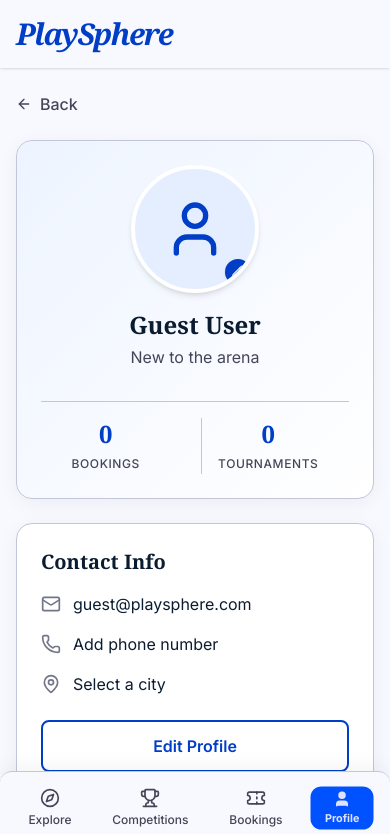
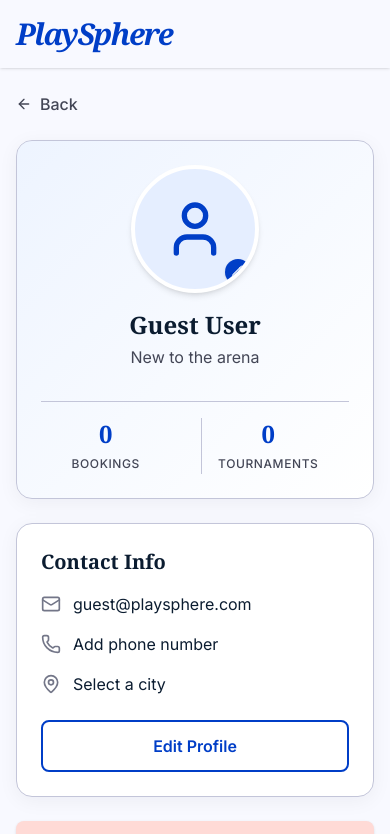
Before and after one commit to manthanj1/playsphere, a Next.js app: page /profile in a window 390 px wide. Shown: the top 834 px of the page. Built offline with nearby package versions, Linux system fonts and the light colour scheme.

Commit message:
removed mobile navbar

```diff
--- a/app/profile/page.tsx
+++ b/app/profile/page.tsx
@@ -12,8 +12,6 @@ import {
   LogOut,
   Calendar,
   Trophy,
-  Compass,
-  Ticket,
   User
 } from "lucide-react";
 
@@ -85,7 +83,7 @@ export default function ProfilePage() {
   if (!userData) return null;
 
   return (
-    <div className="bg-[#f8f9ff] text-[#0b1c30] font-sans min-h-screen pb-20 md:pb-0 antialiased">
+    <div className="bg-[#f8f9ff] text-[#0b1c30] font-sans min-h-screen pb-6 md:pb-0 antialiased">
 
       {/* TopAppBar - Simplified to only show PlaySphere */}
       <header className="sticky top-0 z-50 bg-[#f8f9ff] shadow-sm w-full">
@@ -208,26 +206,6 @@ export default function ProfilePage() {
           </div>
         </div>
       </main>
-
-      {/* BottomNavBar (Mobile Only) */}
-      <nav className="md:hidden fixed bottom-0 left-0 w-full z-50 flex justify-around items-center px-2 py-3 bg-[#f8f9ff] border-t border-[#c3c5d9] shadow-[0_-4px_20px_rgba(0,0,0,0.05)] rounded-t-xl">
-        <Link href="/select-city" className="flex flex-col items-center justify-center text-[#434656] px-4 py-1 hover:bg-[#dce9ff] rounded-xl transition-all">
-          <Compass className="w-5 h-5 mb-1" />
-          <span className="text-xs font-medium">Explore</span>
-        </Link>
-        <Link href="#" className="flex flex-col items-center justify-center text-[#434656] px-4 py-1 hover:bg-[#dce9ff] rounded-xl transition-all">
-          <Trophy className="w-5 h-5 mb-1" />
-          <span className="text-xs font-medium">Competitions</span>
-        </Link>
-        <Link href="#" className="flex flex-col items-center justify-center text-[#434656] px-4 py-1 hover:bg-[#dce9ff] rounded-xl transition-all">
-          <Ticket className="w-5 h-5 mb-1" />
-          <span className="text-xs font-medium">Bookings</span>
-        </Link>
-        <Link href="/profile" className="flex flex-col items-center justify-center bg-[#0052ff] text-[#dfe3ff] rounded-xl px-4 py-1 scale-90 transition-all duration-150">
-          <User className="w-5 h-5 mb-1" fill="currentColor" />
-          <span className="text-xs font-bold">Profile</span>
-        </Link>
-      </nav>
     </div>
   );
 }
```
